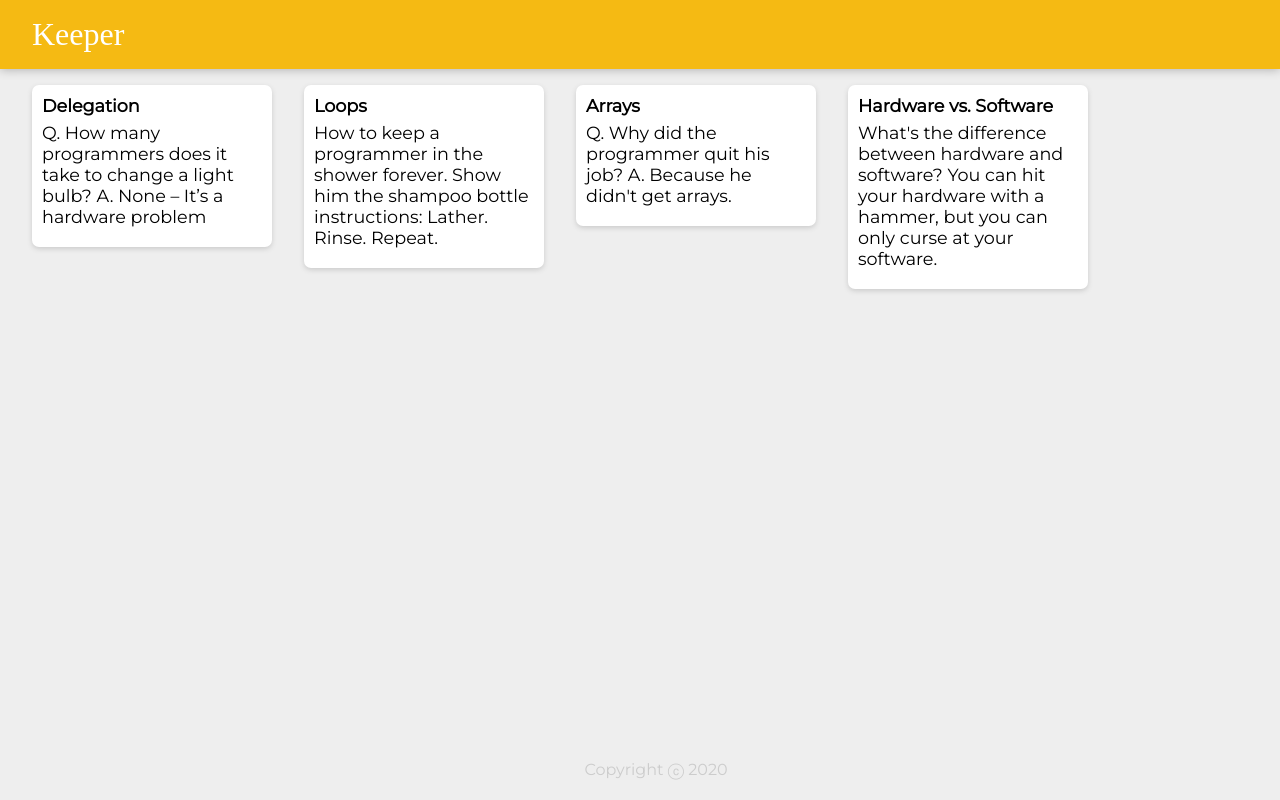
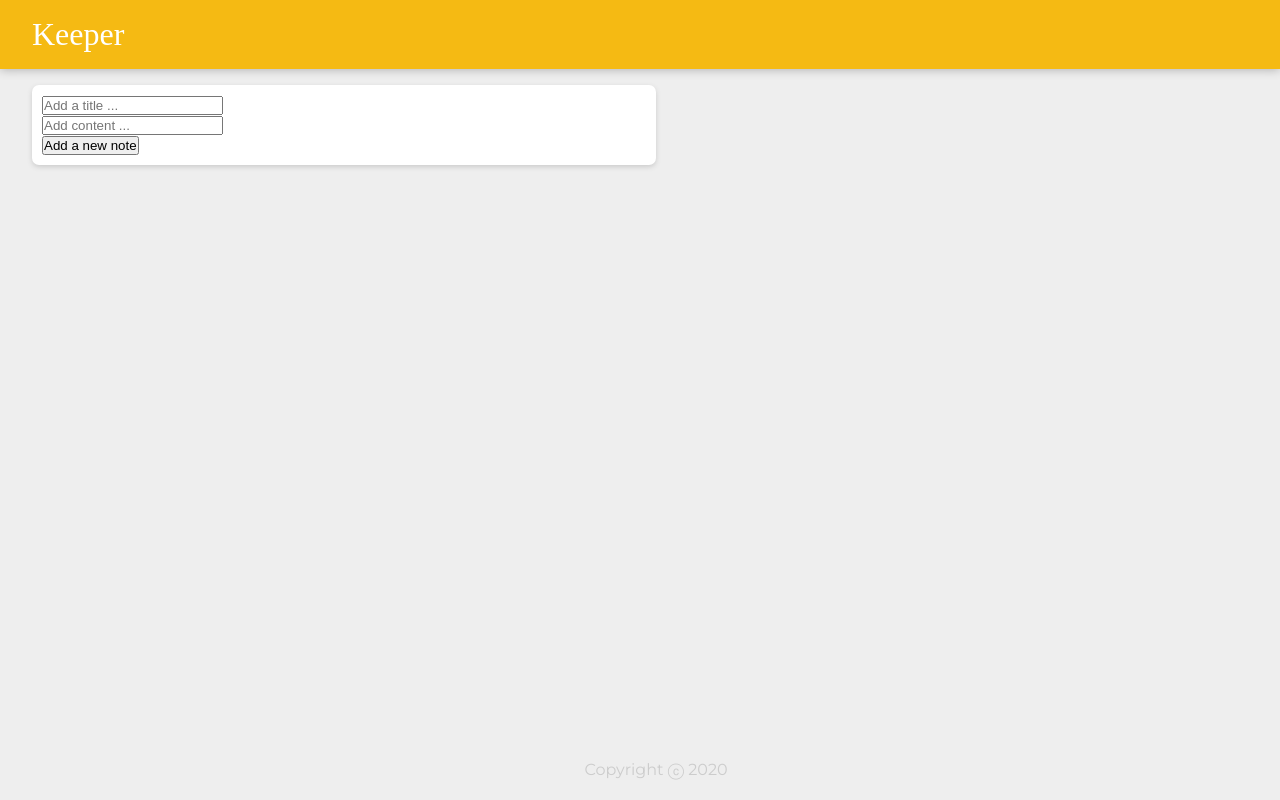
Before and after one commit to katebatrakova/keeper-app-part-2-starting, a React (Create React App) app: page / in a window 1280 px wide. Built offline with nearby package versions, Linux system fonts and the light colour scheme; a web font is replaced by a local one.

Commit message:
Implement Add New Note functionality

```diff
--- a/public/styles.css
+++ b/public/styles.css
@@ -54,3 +54,14 @@ footer p {
   white-space: pre-wrap;
   word-wrap: break-word;
 }
+
+.add-note{
+  display: flex;
+  flex-direction: column;
+  background: #fff;
+  border-radius: 7px;
+  box-shadow: 0 2px 5px #ccc;
+  padding: 10px;
+  width: 50%;
+  margin: 16px;
+}
--- /dev/null
+++ b/src/components/AddNote.jsx
@@ -0,0 +1,46 @@
+import React, { useState } from 'react'
+
+export const AddNote = (props) => {
+  //creating constant that keeps track of the note title and content
+  const [note, setNote] = useState([
+    {
+      title: 'NOTE 1',
+      content: 'This is my first note'
+    }])
+
+  const handleChange = (event) => {
+    const { name, value } = event.target
+
+    setNote(prev => {
+      return {
+        //spread all the key-value pairs currently existing in notes
+        ...prev,
+        [name]: value
+      }
+    })
+
+  }
+
+  const submitNote = (event) => {
+    //pass over the current created note object to be used inside App
+    props.onAdd(note)
+    //prevent reloading of the page
+    event.preventDefault()
+  }
+
+
+  return (
+
+    <div className='add-note'>
+      <form>
+        <div>
+          <input onChange={handleChange} name='title' placeholder='Add a title ...'></input>
+        </div>
+        <div>
+          <input onChange={handleChange} name='content' placeholder='Add content ...'></input>
+        </div>
+        <button onClick={submitNote}>Add a new note</button>
+      </form>
+    </div>
+  )
+}
--- a/src/components/App.js
+++ b/src/components/App.js
@@ -1,14 +1,33 @@
-import React from "react";
+import React, { useState } from "react";
 import Header from "./Header";
 import Footer from "./Footer";
 import Note from "./Note";
-import notes from '../notes'
+import { AddNote } from "./AddNote";
+// import notes from '../notes'
+
+
 
 
 function App() {
+  const [notes, setNotes] = useState([])
+
+
+  // receive a new note from AddNote component
+  const addNote = (note) => {
+
+    setNotes(prevNotes => {
+      return [...prevNotes, note];
+    })
+
+  }
+
   return (
     <div>
       <Header />
+      <AddNote
+        onAdd={addNote}
+
+      />
       {notes.map((singleNote) => {
 
         return (
--- a/src/notes.js
+++ b/src/notes.js
@@ -1,28 +1,28 @@
-const notes = [
-  {
-    key: 1,
-    title: "Delegation",
-    content:
-      "Q. How many programmers does it take to change a light bulb? A. None – It’s a hardware problem"
-  },
-  {
-    key: 2,
-    title: "Loops",
-    content:
-      "How to keep a programmer in the shower forever. Show him the shampoo bottle instructions: Lather. Rinse. Repeat."
-  },
-  {
-    key: 3,
-    title: "Arrays",
-    content:
-      "Q. Why did the programmer quit his job? A. Because he didn't get arrays."
-  },
-  {
-    key: 4,
-    title: "Hardware vs. Software",
-    content:
-      "What's the difference between hardware and software? You can hit your hardware with a hammer, but you can only curse at your software."
-  }
-];
+// const notes = [
+//   {
+//     key: 1,
+//     title: "Delegation",
+//     content:
+//       "Q. How many programmers does it take to change a light bulb? A. None – It’s a hardware problem"
+//   },
+//   {
+//     key: 2,
+//     title: "Loops",
+//     content:
+//       "How to keep a programmer in the shower forever. Show him the shampoo bottle instructions: Lather. Rinse. Repeat."
+//   },
+//   {
+//     key: 3,
+//     title: "Arrays",
+//     content:
+//       "Q. Why did the programmer quit his job? A. Because he didn't get arrays."
+//   },
+//   {
+//     key: 4,
+//     title: "Hardware vs. Software",
+//     content:
+//       "What's the difference between hardware and software? You can hit your hardware with a hammer, but you can only curse at your software."
+//   }
+// ];
 
-export default notes;
+// export default notes;
```
Also changed, not shown: 2 other files (tests, documents, lock files or other folders).
